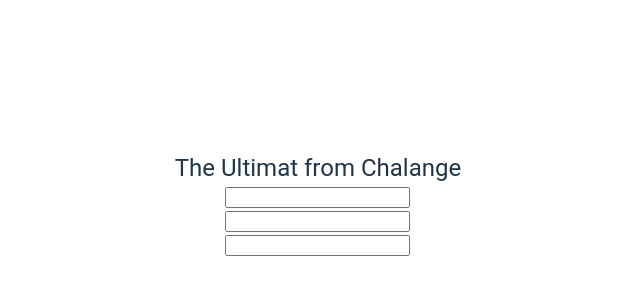
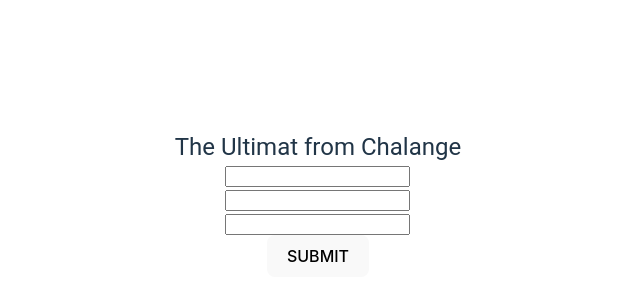
Before and after one commit to Harvester83/react-hook-form, a React (Vite) app: page / in a window 1280 px wide. Shown: the part 196-496 px from the top of the page, without its empty margins (322-962 px from the left). Built offline with nearby package versions, Linux system fonts and the light colour scheme.

Commit message:
Add register method

```diff
--- a/src/MyForm.jsx
+++ b/src/MyForm.jsx
@@ -1,26 +1,24 @@
-import { useForm } from 'react-hook-form'
-
+import { useForm } from "react-hook-form";
 
 const MyForm = () => {
-
-
-const { register } = useForm();
-// const { name, ref, onChange, onBlur } = register("username");
+  const { register } = useForm();
+  // const { name, ref, onChange, onBlur } = register("username");
 
   return (
     <>
-      <form action="">
+      <form>
         <div>
-          <input name="username" type="text" {...register("username")}/>
+          <input id="username" type="text" {...register("username")} />
         </div>
 
         <div>
-          <input type="text" />
+          <input id="email" type="email" {...register("email")} />
         </div>
 
         <div>
-          <input type="text" />
+          <input id="chanel" type="text" {...register("chanel")} />
         </div>
+        <button type="submit">SUBMIT</button>
       </form>
     </>
   );
```
